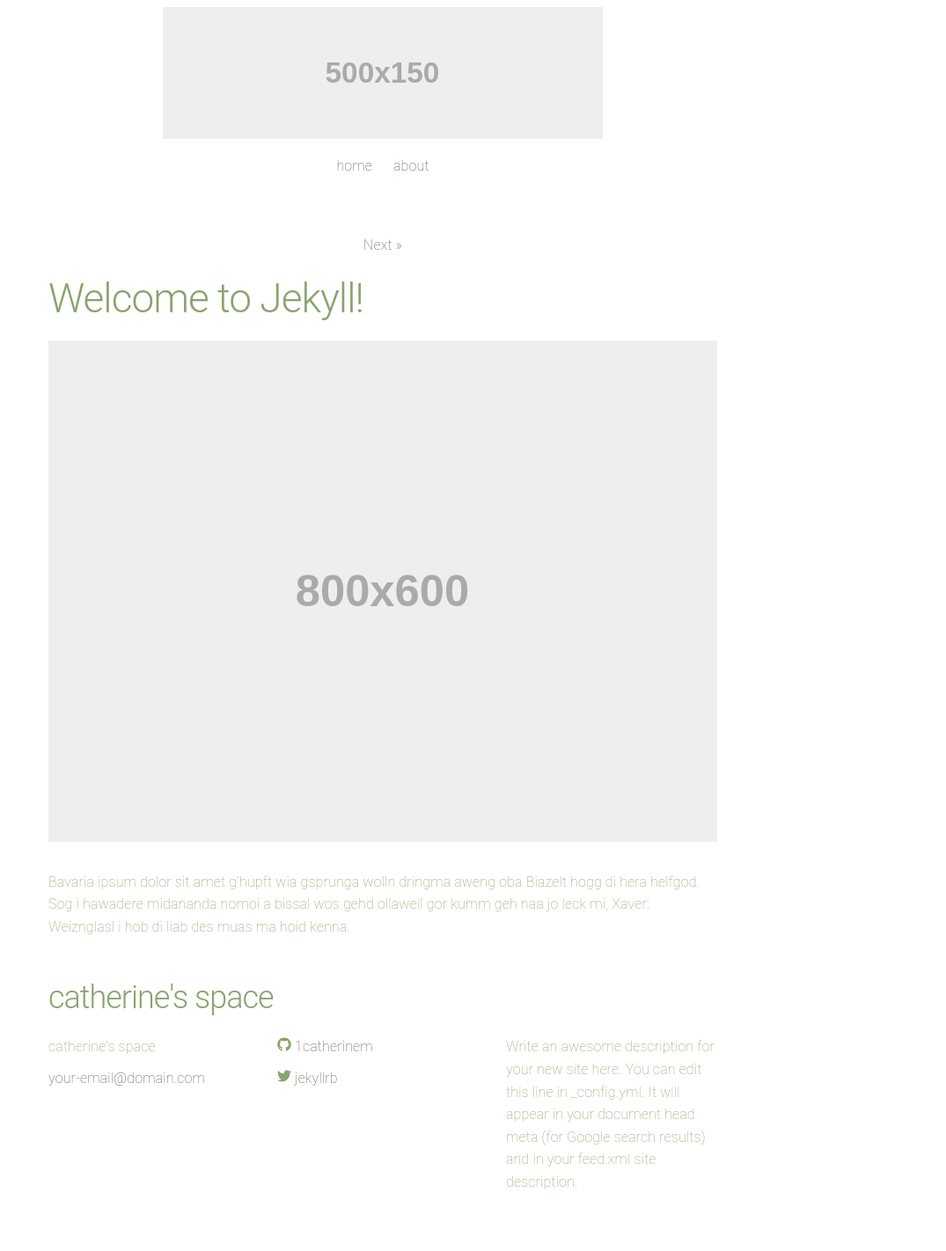
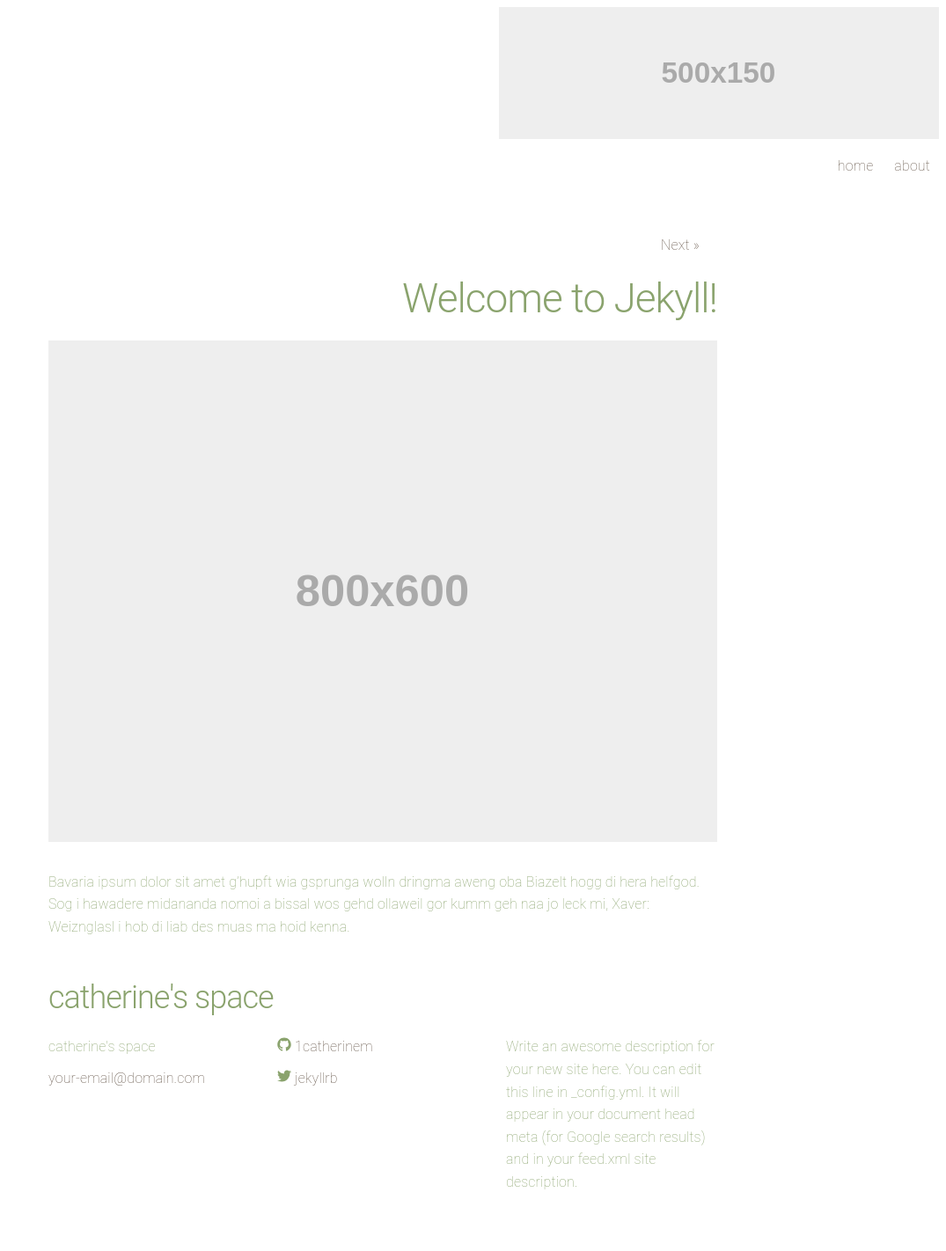
Before and after one commit to 1catherinem/1catherinem.github.io, a Jekyll site: the page built from _posts/2015-10-09-welcome-to-jekyll.markdown, in a window 1280 px wide. Shown: the whole page at 88% size, without its empty margins (205-1280 px from the left). Built offline with Jekyll 4.4.1, drawn with Linux system fonts in a browser that asks for light colours.

Commit message:
Update _layout.scss

```diff
--- a/_sass/_layout.scss
+++ b/_sass/_layout.scss
@@ -6,7 +6,7 @@
 }
 
 .site-header {
-    text-align: center;
+    text-align: right;
 }
 
 .navbar {
@@ -19,12 +19,13 @@
 }
 
 .post-nav {
-    text-align: center;
+    text-align: right;
     padding: 1rem;
 }
 
 .post-title {
     display: block;
+    text-align: right;
 }
 
 /**
```
